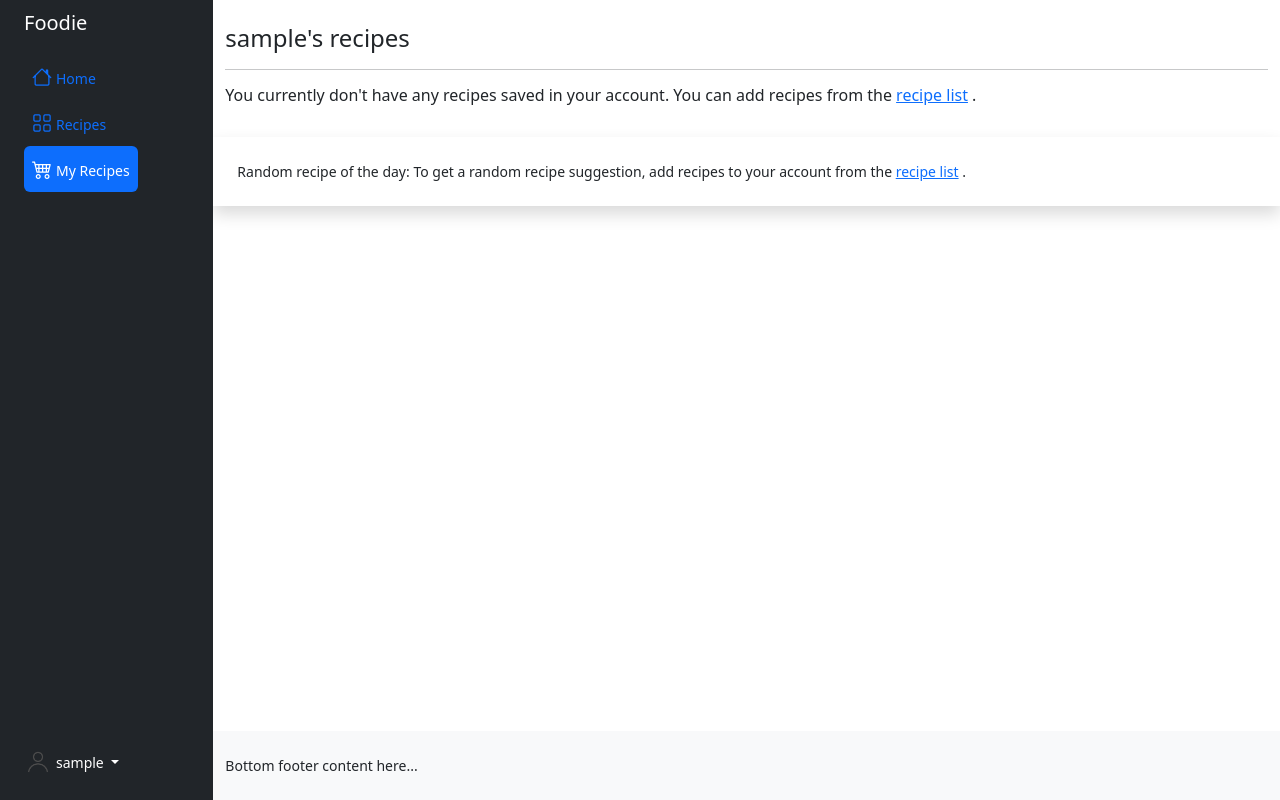
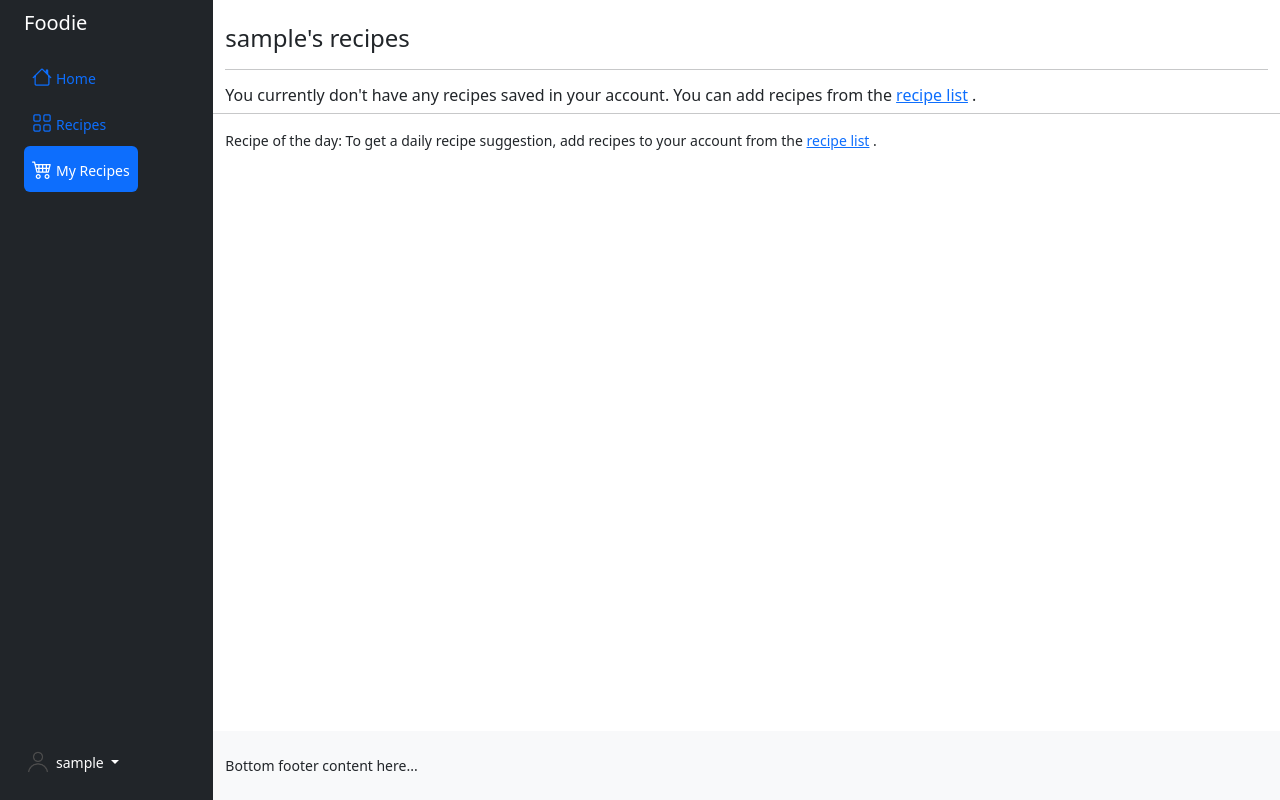
Before and after one commit to GeorgiaSkrempou/Food, a Django app: page /recipes/user_recipes/ in a window 1280 px wide. Run offline with Django 4.2, Linux system fonts and the light colour scheme; the visitor is signed in with stand-in values (Sample User, id 1); data that the repository does not hold is empty; some libraries are stand-ins or nearby versions.

Commit message:
small overall fixes

```diff
--- a/recipes_app/recipes/templates/recipes/user_recipes.html
+++ b/recipes_app/recipes/templates/recipes/user_recipes.html
@@ -91,16 +91,16 @@
 
 {% block random_recipe %}
     {% if not recipe_list %}
-        <div class="card-body mt-4 p-4 shadow">
-            Random recipe of the day: To get a random recipe suggestion, add recipes to your account from the
+        <hr>
+            <p>Recipe of the day: To get a daily recipe suggestion, add recipes to your account from the
             <a href="{% url 'recipes:list_recipe' %}">recipe list</a>
             .
-        </div>
+            </p>
     {% else %}
-        <div class="card-body mt-4 p-4 shadow">
-            Recipe of the day: <a
+        <hr>
+            <p>Recipe of the day: <a
                 href="{% url 'recipes:detail_recipe' random_recipe.id %}"> {{ random_recipe.title }}</a>
-        </div>
+            </p>
     {% endif %}
 
 {% endblock %}
--- a/recipes_app/user/templates/user/signup.html
+++ b/recipes_app/user/templates/user/signup.html
@@ -12,4 +12,5 @@
         {{ form | crispy }}
         <input class="btn btn-outline-secondary" type="submit" value="Sign Up">
     </form>
+    <div>Already have an account? Log in <a href="{% url 'user:login' %}">here</a>.</div>
 {% endblock %}
```
